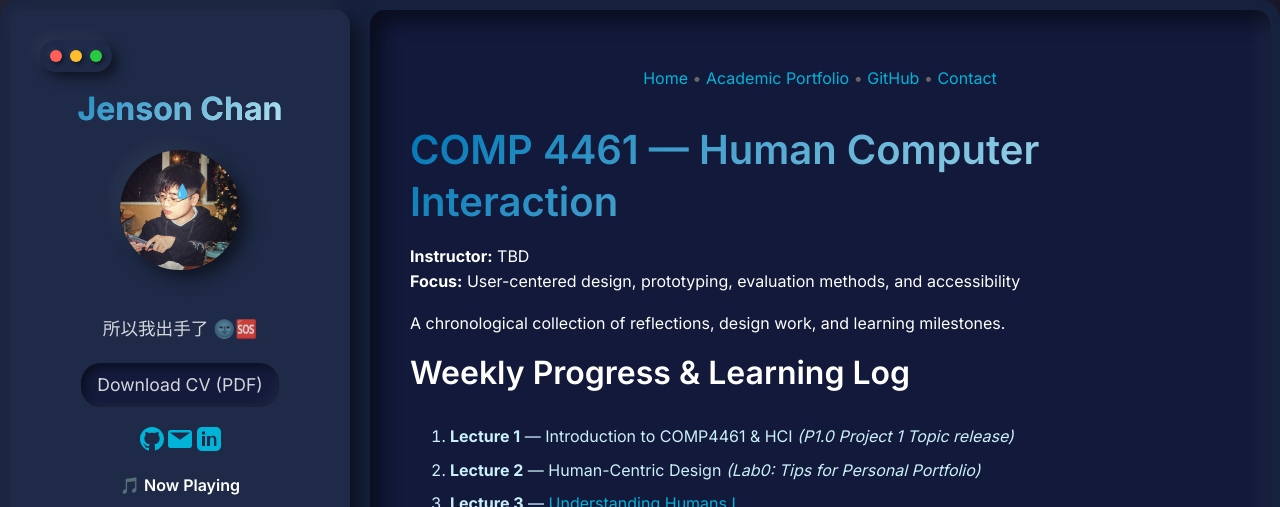
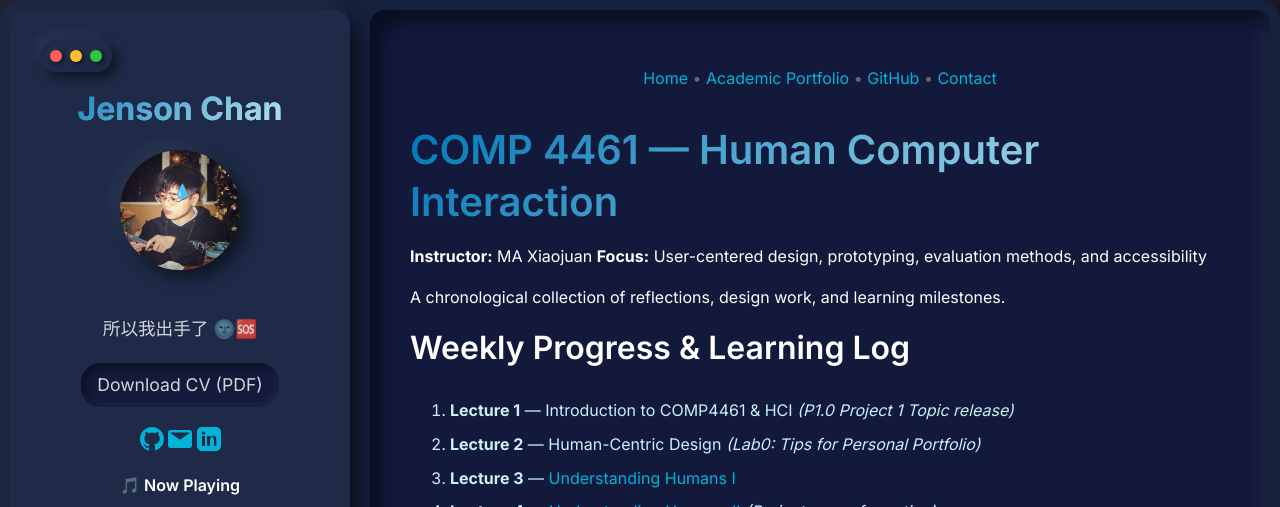
Before and after one commit to waydxd/waydxd.github.io, a Jekyll site: the page built from comp4461-portfolio.md, in a window 1280 px wide, cut to the strip 0-507 px from the top of the page. Built offline with Jekyll 4.4.1, drawn with Linux system fonts in a browser that asks for light colours; comment, search, counter and statistics services are not loaded.

Commit message:
Update COMP 4461 portfolio: specify instructor name as MA Xiaojuan

```diff
--- a/comp4461-portfolio.md
+++ b/comp4461-portfolio.md
@@ -5,7 +5,7 @@ title: "COMP 4461 Portfolio | Jenson Chan"
 
 # COMP 4461 — Human Computer Interaction
 
-**Instructor:** TBD
+**Instructor:** MA Xiaojuan
 **Focus:** User-centered design, prototyping, evaluation methods, and accessibility
 
 A chronological collection of reflections, design work, and learning milestones.
```
